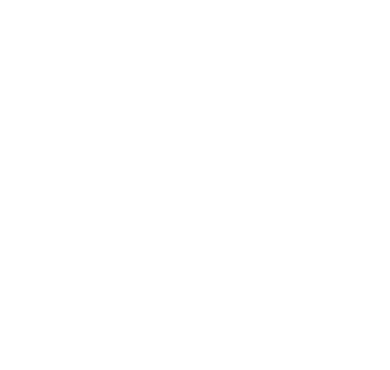
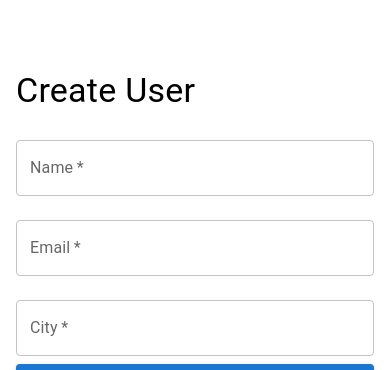
Before and after one commit to KrishnamrajaT/Crud_Training_Batch_, a React (Create React App) app in the folder client/: page / in a window 390 px wide. Shown: the part 928-1298 px from the top of the page. Before the commit the page ends 844 px from the top, so only its background shows below. Built offline with nearby package versions, Linux system fonts and the light colour scheme; no server answers.

Commit message:
mobile responsive

```diff
--- a/client/src/components/Layout.js
+++ b/client/src/components/Layout.js
@@ -47,14 +47,14 @@
   return (
     <Box sx={{ flexGrow: 1 }}>
       <Grid container spacing={2}>
-        <Grid size={8}>
+        <Grid sx={12} md={6}>
+          <UsersTable setIsEdit={setIsEdit} users={users} fetchUserData={fetchUserData} setUpdateUserId={setUpdateUserId} />
         </Grid>
-        <Grid size={4}>
+        <Grid sx={12} md={6}>
           {/* <Box marginTop={}> */}
-          {/* {isEdit ? <UpdateUser updateUserId={updateUserId} setIsRefesh={setIsRefesh}  setIsEdit={setIsEdit} /> : <CreateUser setIsRefesh={setIsRefesh} />} */}
+          {isEdit ? <UpdateUser updateUserId={updateUserId} setIsRefesh={setIsRefesh}  setIsEdit={setIsEdit} /> : <CreateUser setIsRefesh={setIsRefesh} />}
           {/* </Box> */}
         </Grid>
-          <UsersTable setIsEdit={setIsEdit} users={users} fetchUserData={fetchUserData} setUpdateUserId={setUpdateUserId} />
       </Grid>
     </Box>
   );
```
